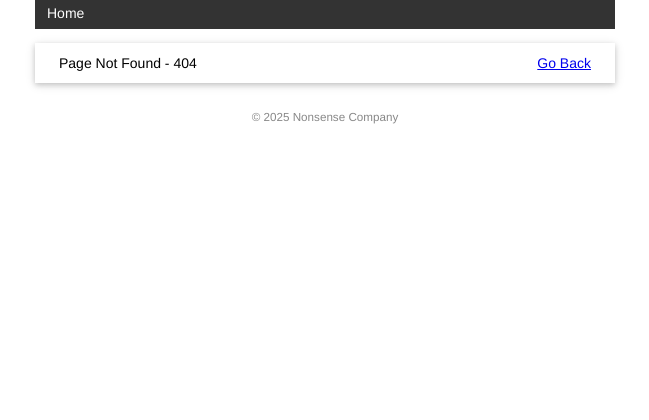
After one commit to ZenVariable/JobPortfolio, a Python web app: template flask/templates/404.html in a window 1280 px wide. The commit adds this page. Shown: the part 343-763 px from the top of the page, without its empty margins (315-964 px from the left). Run offline with Jinja, Linux system fonts and the light colour scheme; the template is opened without the code that fills it, so the values that code supplies are empty.

Commit message:
Add base template

```diff
--- a/flask/static/style.css
+++ b/flask/static/style.css
@@ -21,6 +21,29 @@ footer {
     margin-bottom: 10px;
     box-shadow: 0 2px 5px 0 rgba(0, 0, 0, 0.16), 0 2px 10px 0 rgba(0, 0, 0, 0.12);
 }
+nav ul {
+    list-style-type: none;
+    margin: 0;
+    padding: 0;
+    overflow: hidden;
+    background-color: #333;
+}
+
+nav li {
+    float: left;
+}
+
+nav li a {
+    display: block;
+    color: white;
+    text-align: center;
+    padding: 8px 12px;
+    text-decoration: none;
+}
+
+nav li a:hover {
+    background-color: #111;
+}
 
 .movie-list li {
     padding: 12px 24px;
@@ -35,6 +58,19 @@ footer {
     background-color: #f8f9fa;
 }
 
+.float-right {
+    float: right;
+}
+
+.imdb {
+    font-size: 12px;
+    font-weight: bold;
+    color: black;
+    text-decoration: none;
+    background: #F5C518;
+    border-radius: 5px;
+    padding: 3px 5px;
+}
 /* 龙猫图片 */
 /* .totoro {
     display: block;
--- /dev/null
+++ b/flask/templates/404.html
@@ -0,0 +1,12 @@
+{% extends 'base.html'%}
+
+{% block content %}
+<ul class="movie-list">
+    <li>
+        Page Not Found - 404
+        <span class="float-right">
+            <a href="{{ url_for('index')}}">Go Back</a>
+        </span>
+    </li>
+</ul>
+{% endblock %}
--- /dev/null
+++ b/flask/templates/base.html
@@ -0,0 +1,26 @@
+<!DOCTYPE html>
+<html lang = "en">
+    <head>
+        {% block head %}
+        <meta charset="utf-8">
+        <meta name="viewport" content="width=device-width, initial-scale = 1.0">
+        <title>{{user.name}}'s Watchlist</title>
+        <link rel="stylesheet" href="{{ url_for('static', filename='style.css')}}" type="text/css">
+        {% endblock %}
+    </head>
+    <body>
+        <h2>
+            <img alt="catmeme" class="catmeme" src="{{url_for('static', filename='images/cat_meme_1.gif')}}">
+            {{user.name}}'s Watchlist
+        </h2>
+        <nav>
+            <ul>
+                <li><a href="{{url_for('index')}}">Home</a></li>
+            </ul>
+        </nav>
+        {% block content %}{% endblock %}
+        <footer>
+            <small>&copy; 2025 Nonsense Company</small>
+        </footer>
+    </body>
+</html>
```
Also changed, not shown: flask/app.py (+10 -2 lines), flask/templates/index.html (+13 -23 lines).
